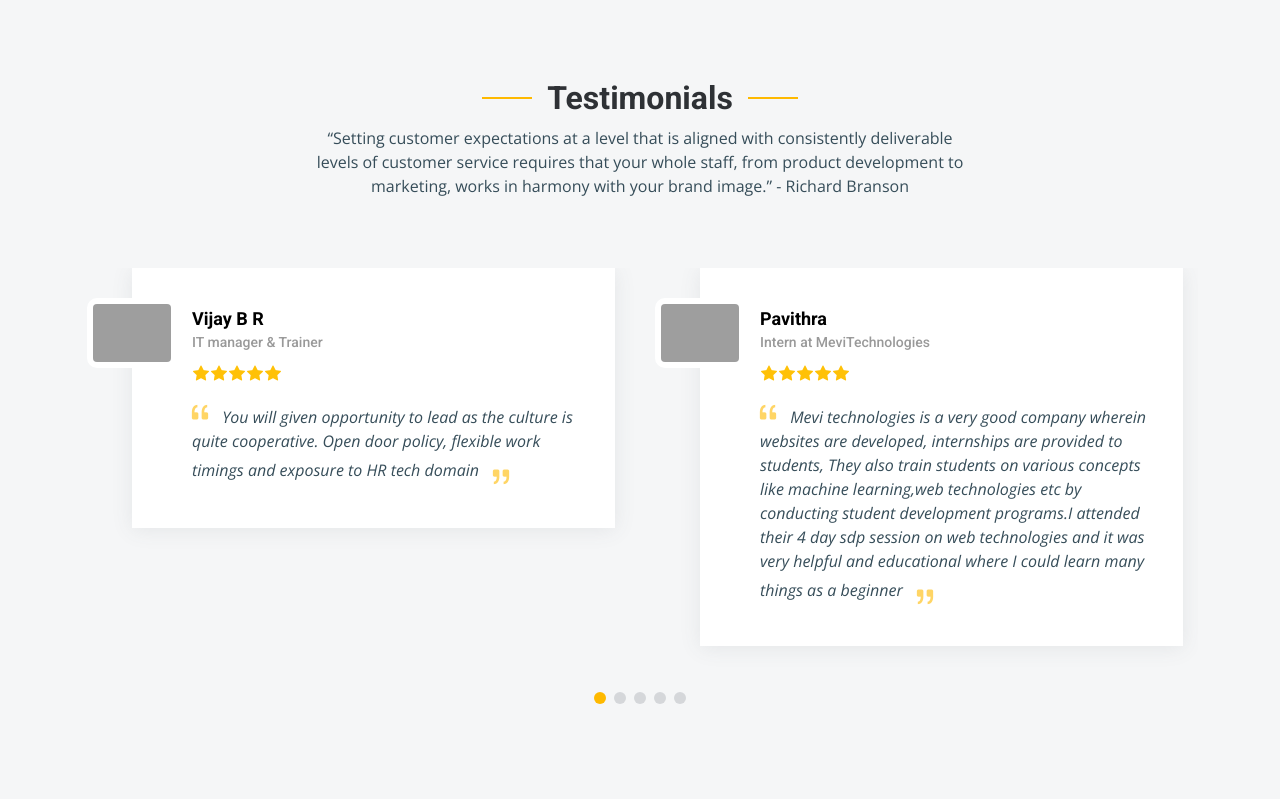
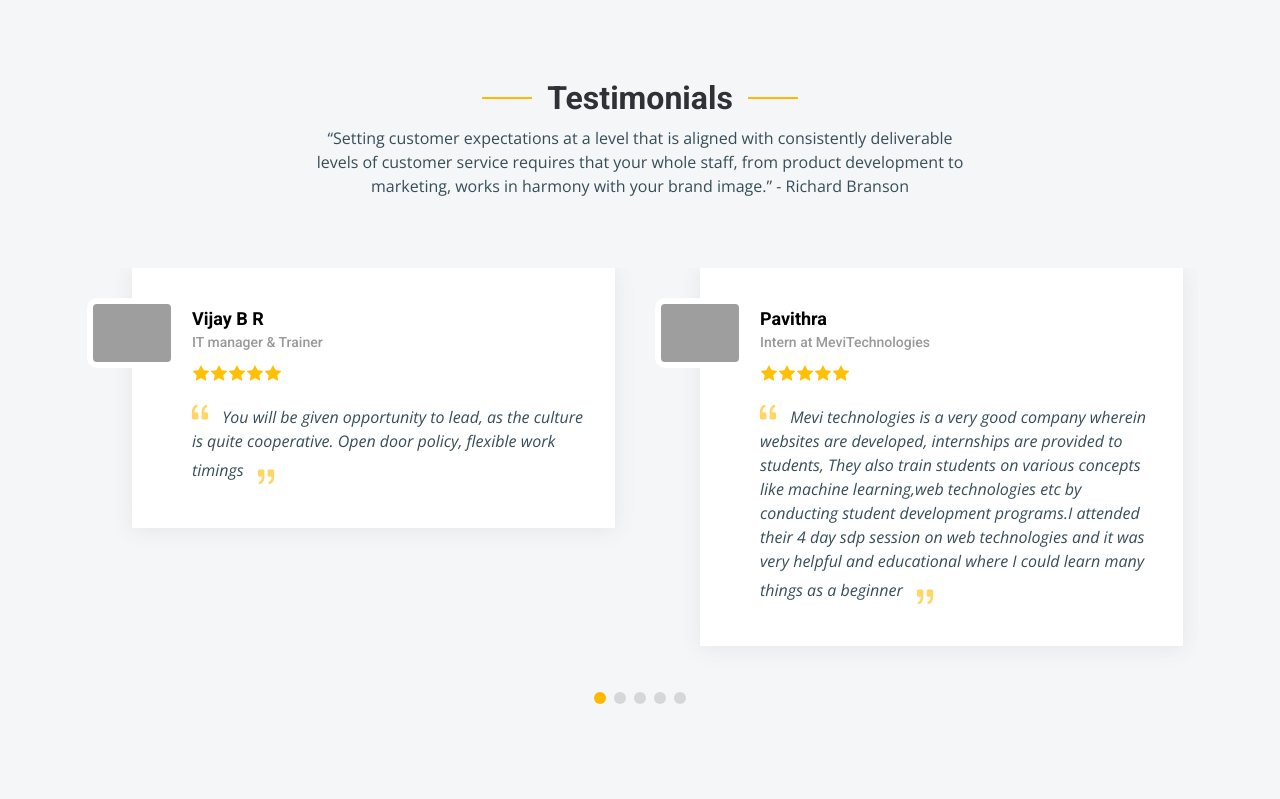
Before and after one commit to mevitechnologies/MeviTechnologiesWebsite, a Django app: page / in a window 1280 px wide. Shown: the part 1446-2245 px from the top of the page. Run offline with Django 3.2, Linux system fonts and the light colour scheme; some libraries are stand-ins or nearby versions; grey boxes are pictures that could not be loaded.

Commit message:
edit comment

```diff
--- a/Templates/index.html
+++ b/Templates/index.html
@@ -218,8 +218,8 @@
                   </div>
                   <p>
                     <i class="bi bi-quote quote-icon-left"></i>
-                    You will given opportunity to lead as the culture is quite cooperative.
-                     Open door policy, flexible work timings and exposure to HR tech domain
+                    You will be given opportunity to lead, as the culture is quite cooperative.
+                     Open door policy, flexible work timings
                     <i class="bi bi-quote quote-icon-right"></i>
                   </p>
                 </div>
```
